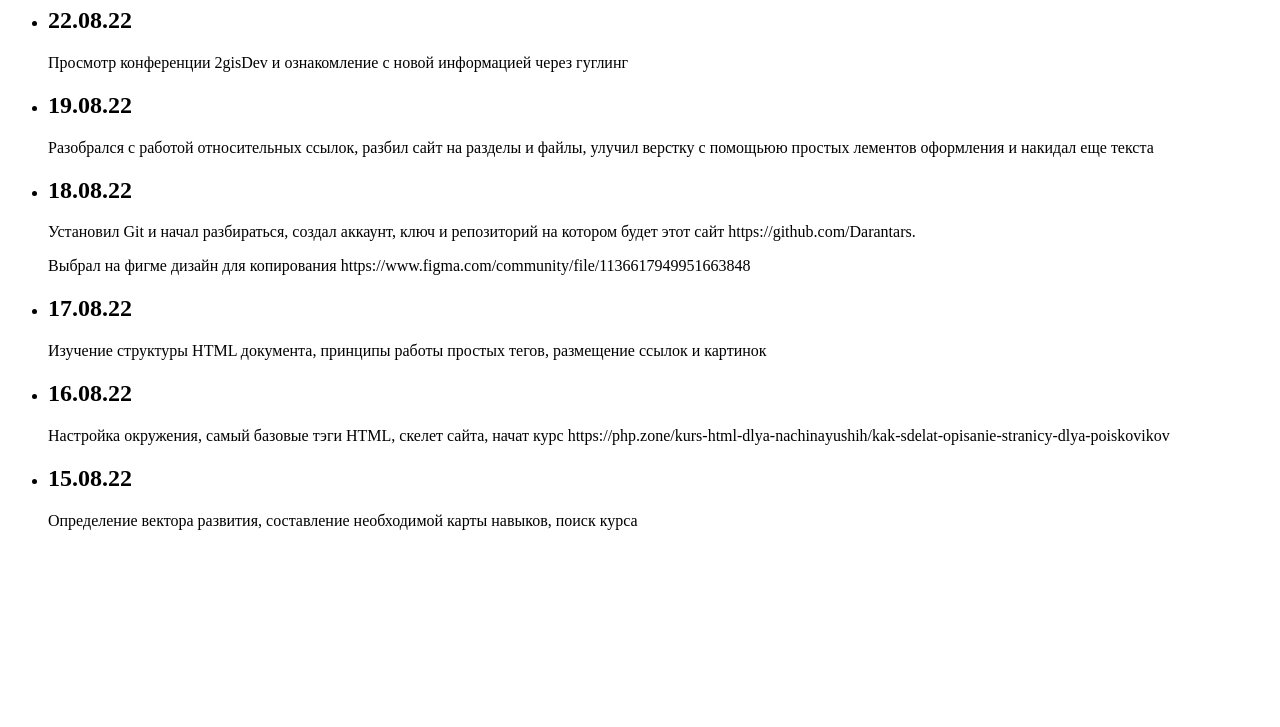
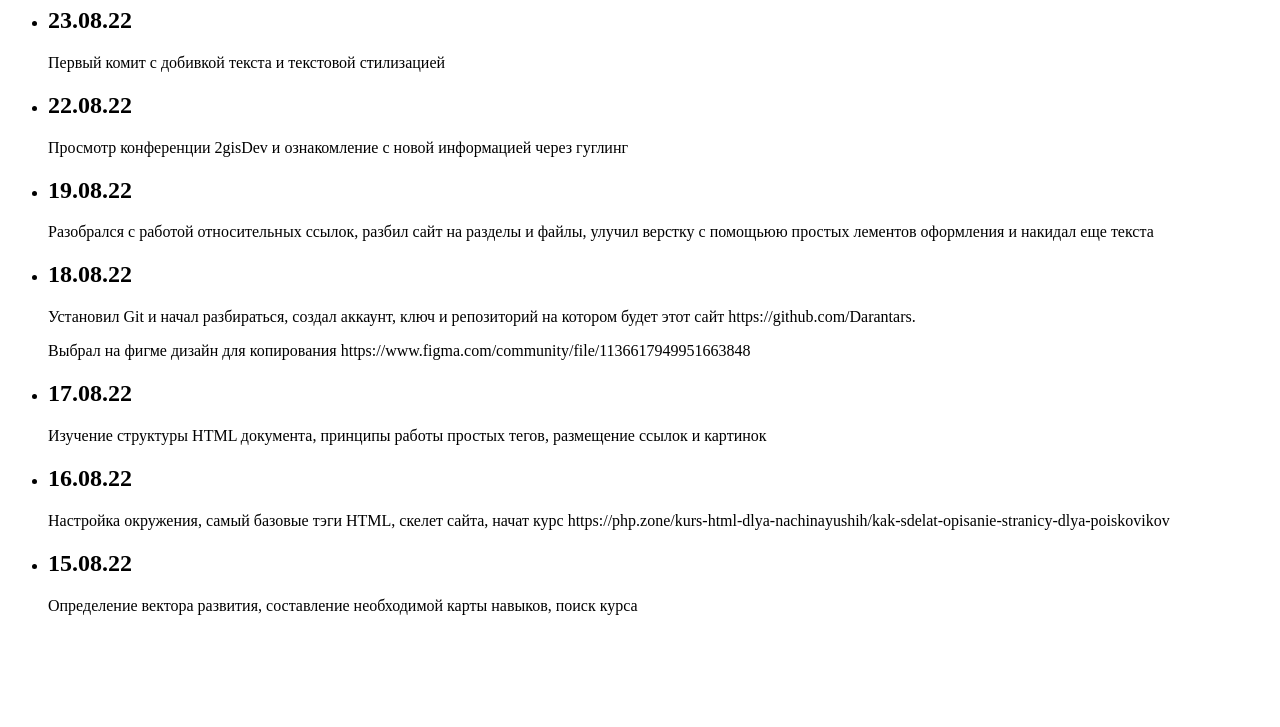
Before and after one commit to Darantars/AboutMeSite, a plain HTML site: page Thigs_DONE.html in a window 1280 px wide. Shown: the part 73-800 px from the top of the page. Drawn offline with Linux system fonts and the light colour scheme.

Commit message:
1 commit

```diff
--- a/Thigs_DONE.html
+++ b/Thigs_DONE.html
@@ -9,6 +9,8 @@
     <body>
     <h1>Летопись путешествия в мир Frontend</h1>
     <ul>
+        <li><h2>23.08.22</h2></li>
+        Первый комит с добивкой текста и текстовой стилизацией
         <li><h2>22.08.22</h2></li>
         Просмотр конференции 2gisDev и ознакомление с новой информацией через гуглинг
         <li><h2>19.08.22</h2></li>
```
